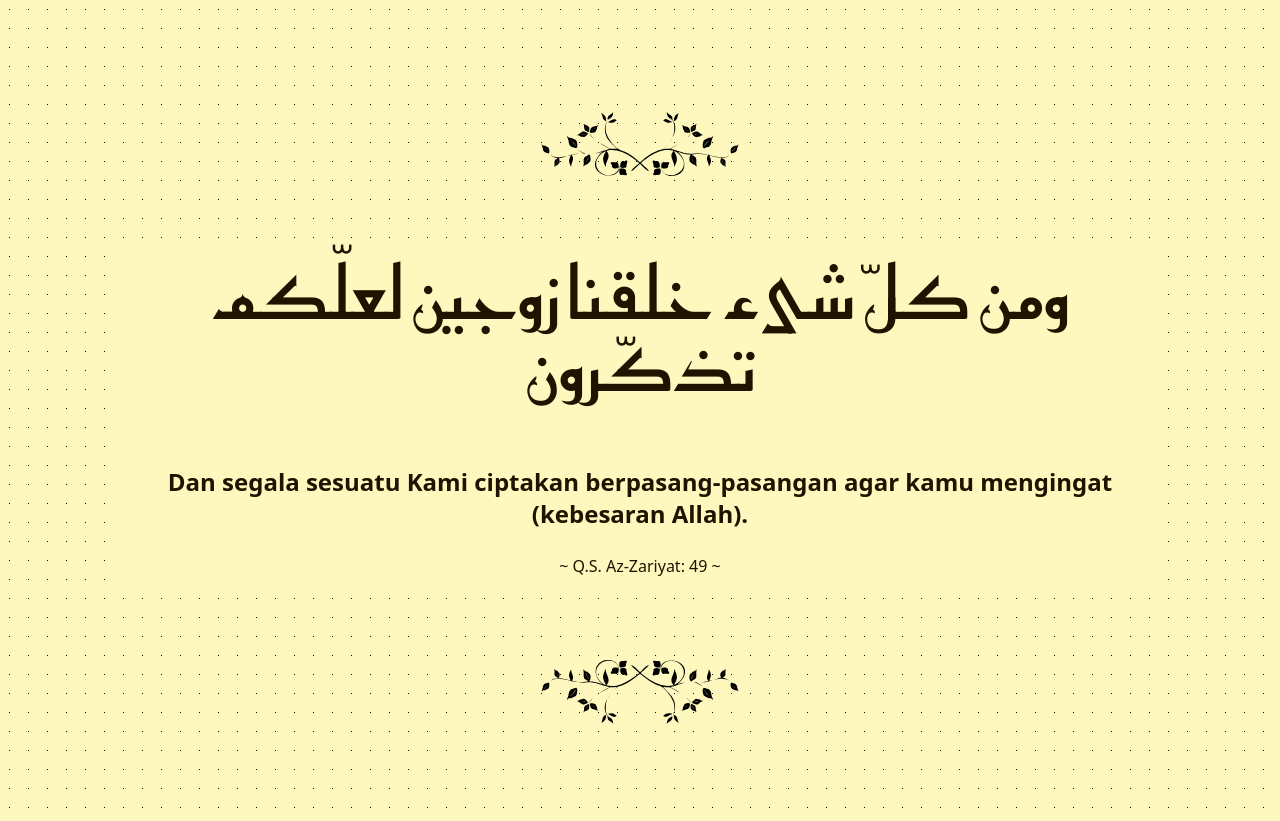
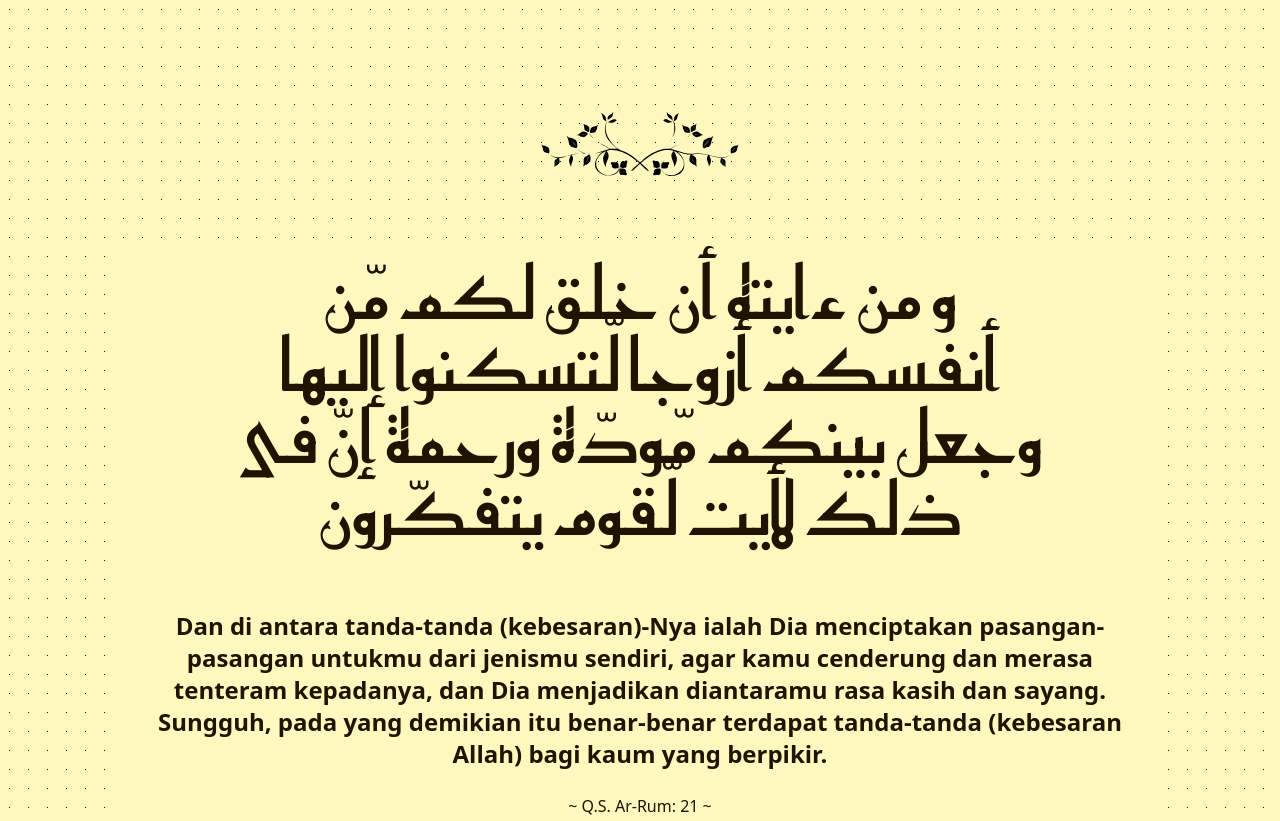
Before and after one commit to hanzholahs/betanzol-website, a website: page src/index.html in a window 1280 px wide. Shown: the top 821 px of the page. Drawn offline with nearby package versions, Linux system fonts and the light colour scheme; no server answers.

Commit message:
update ayah

```diff
--- a/src/index.html
+++ b/src/index.html
@@ -36,9 +36,9 @@
             </div>
 
             <div class="contain-text">
-                <p class="text-center font-kufi leading-relaxed px-12 sm:px-16 md:px-24 text-4xl sm:text-5xl md:text-6xl lg:text-7xl">ومن كلّ شىء خلقنا زوجين لعلّكم تذكّرون</p>
-                <p class="font-sans font-medium md:font-semibold text-center text-sm sm:text-base md:text-lg lg:text-2xl mt-8 md:mt-16 mx-4 sm:mx-8 md:mx-12 lg:mx-16 xl:mx-8">Dan segala sesuatu Kami ciptakan berpasang-pasangan agar kamu mengingat (kebesaran Allah).</p>
-                <p class="font-sans mt-6 text-center text-xs md:text-base">~ Q.S. Az-Zariyat: 49 ~</p>
+                <p class="text-center font-kufi leading-relaxed px-12 sm:px-16 md:px-24 text-2xl sm:text-5xl md:text-6xl lg:text-7xl">و من ءايته أن خلق لكم مّن أنفسكم أزوجا لّتسكنوا إليها وجعل بينكم مّودّة ورحمة إنّ فى ذلك لأيت لّقوم يتفكّرون</p>
+                <p class="font-sans font-medium md:font-semibold text-center text-xs sm:text-base md:text-lg lg:text-2xl mt-8 md:mt-16 mx-4 sm:mx-8 md:mx-12 lg:mx-16 xl:mx-8">Dan di antara tanda-tanda (kebesaran)-Nya ialah Dia menciptakan pasangan-pasangan untukmu dari jenismu sendiri, agar kamu cenderung dan merasa tenteram kepadanya, dan Dia menjadikan diantaramu rasa kasih dan sayang. Sungguh, pada yang demikian itu benar-benar terdapat tanda-tanda (kebesaran Allah) bagi kaum yang berpikir.</p>
+                <p class="font-sans mt-6 text-center text-xs md:text-base">~ Q.S. Ar-Rum: 21 ~</p>
             </div>
 
             <div class="mt-8 md:mt-12 xl:mt-20 max-w-md h-16 mx-auto text-center">
```
